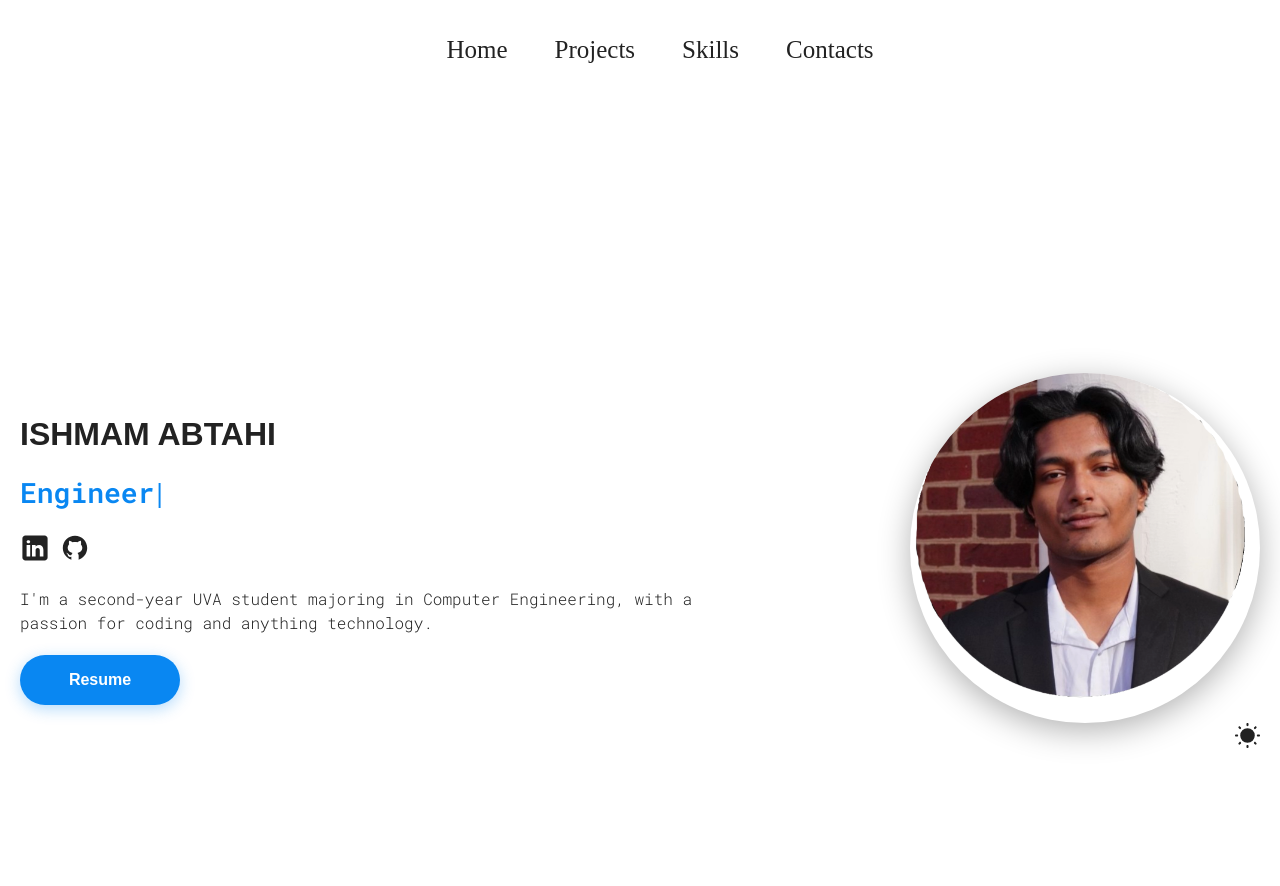
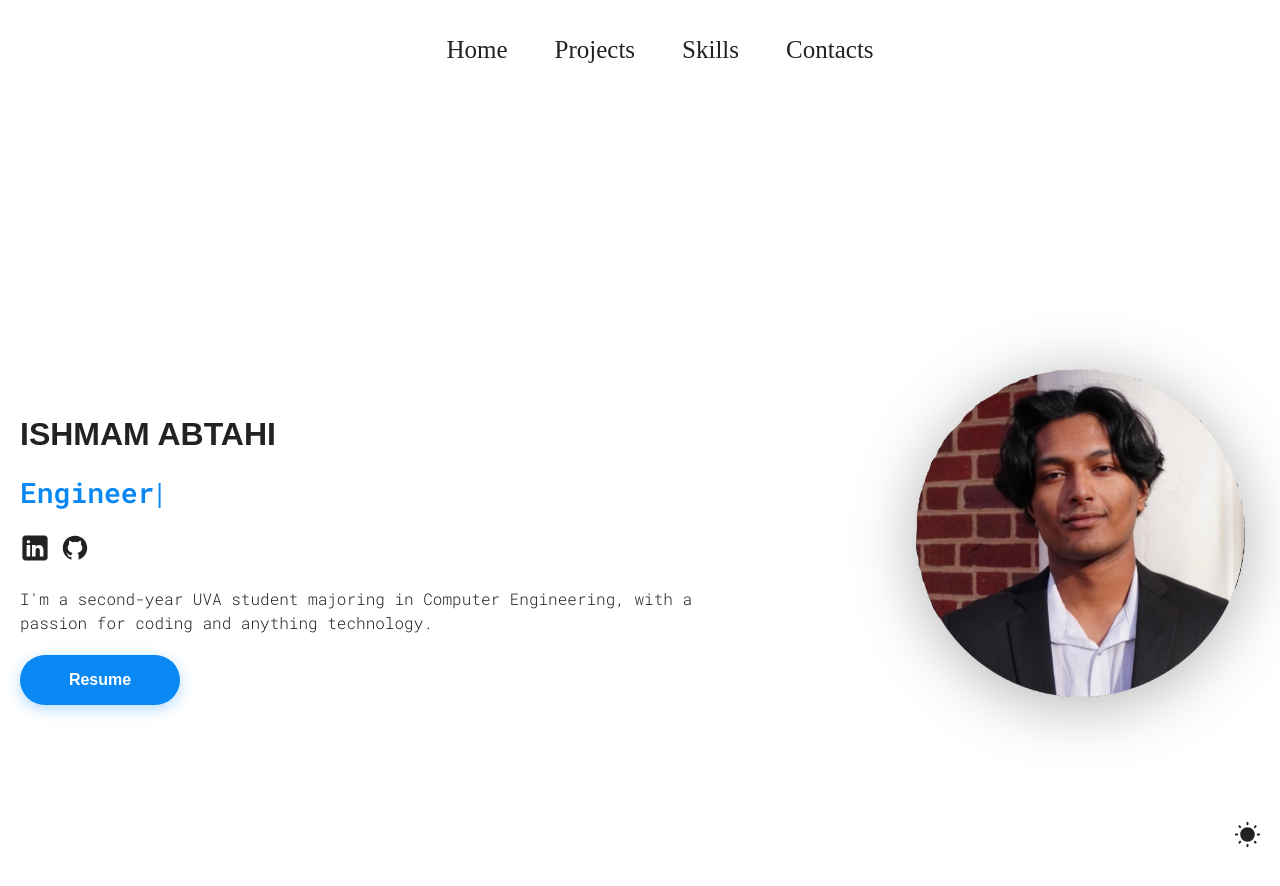
Before and after one commit to IshdoesCoding/Ishmam_Abtahi-Portfolio, a React (Vite) app: page / in a window 1280 px wide. Shown: the top 886 px of the page. Built offline with nearby package versions, Linux system fonts and the light colour scheme; a web font is replaced by a local one.

Commit message:
Updated HeroStyles.module.css

```diff
--- a/src/sections/Hero/HeroStyles.module.css
+++ b/src/sections/Hero/HeroStyles.module.css
@@ -14,10 +14,8 @@
         width: 100%;
         max-width: 320px;
         height: auto;
-        aspect-ratio: 1;
-        object-fit: cover;
-        border-radius: 50%;
-        box-shadow: 0 8px 32px rgba(0, 0, 0, 0.3);
+        display: block;
+        filter: drop-shadow(0 8px 32px rgba(0, 0, 0, 0.3));
         transition: transform 300ms ease-in-out;
     }
 
```
